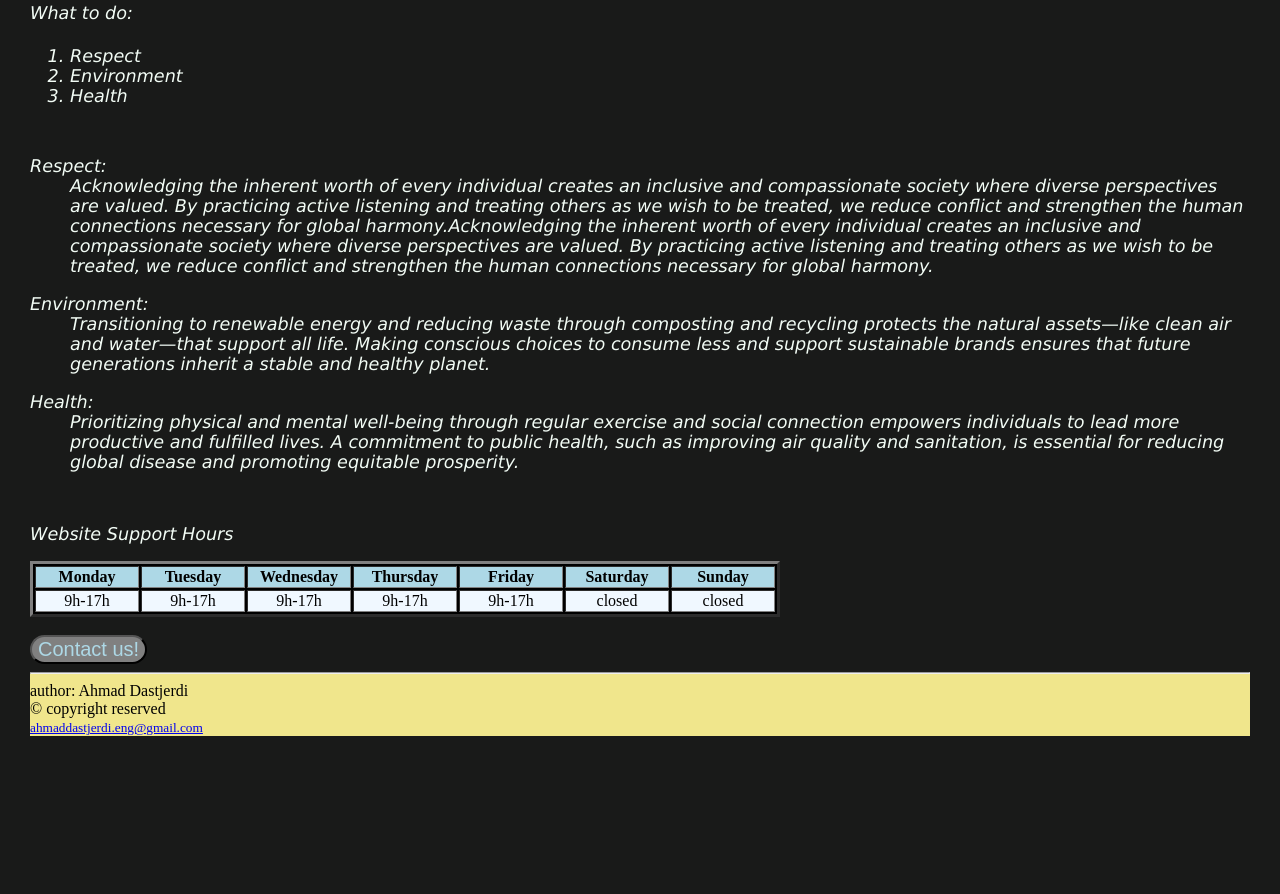
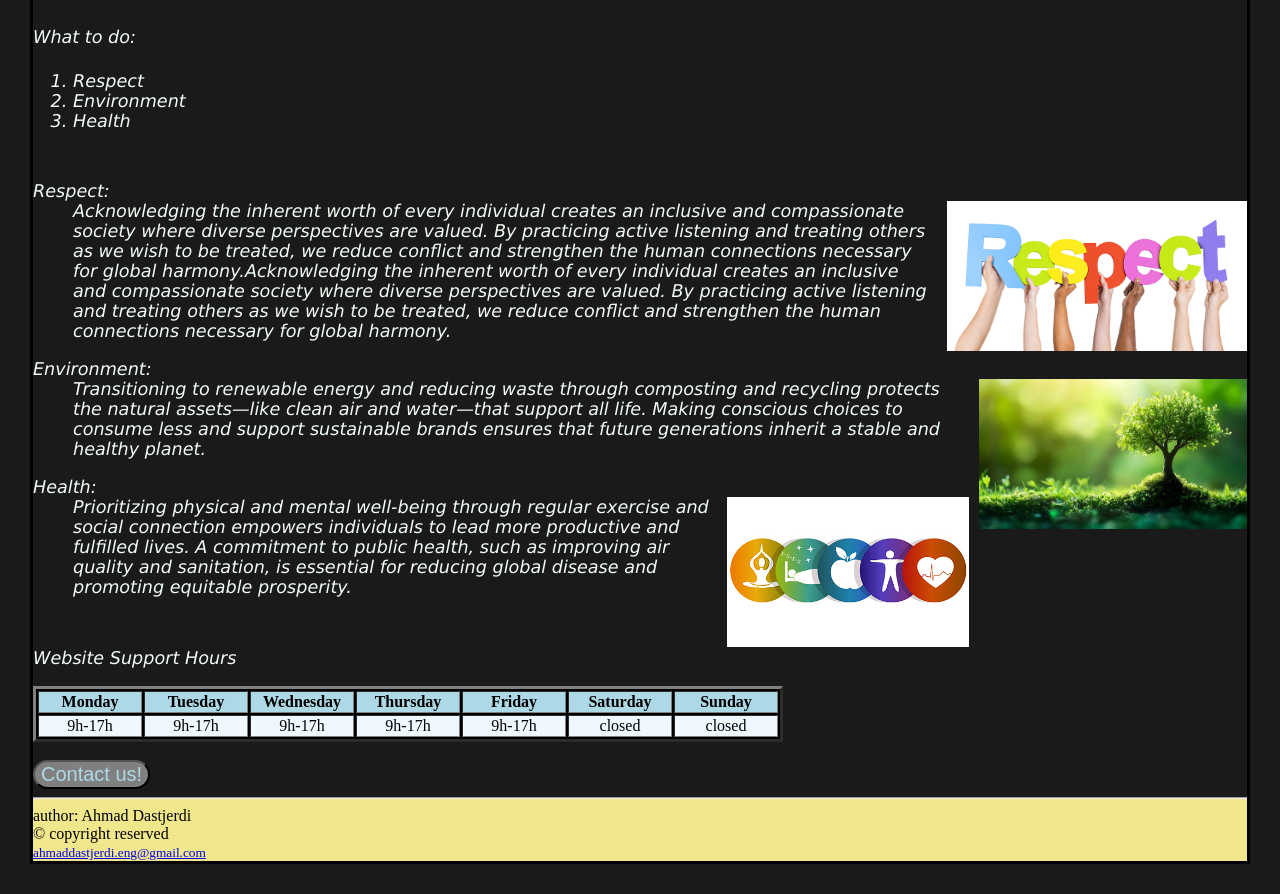
Before and after one commit to AhmadDastjerdiDev/frontend-lab, a website built with webpack: page index.html in a window 1280 px wide. Shown: the part 2037-2931 px from the top of the page. Before the commit the page ends 2803 px from the top, so only its background shows below. Built offline with nearby package versions, Linux system fonts and the light colour scheme; a web font is replaced by a local one.

Commit message:
Add float property to style

```diff
--- a/index.html
+++ b/index.html
@@ -108,16 +108,20 @@
 
         <dl>
           <dt class="written">Respect:</dt>
+          <img src="images/respect.png" height="150px" id="image1">
           <dd class="written">Acknowledging the inherent worth of every individual creates an inclusive and compassionate society where diverse perspectives are valued. By practicing active listening and treating others as we wish to be treated, we reduce conflict and strengthen the human connections necessary for global harmony.Acknowledging the inherent worth of every individual creates an inclusive and compassionate society where diverse perspectives are valued. By practicing active listening and treating others as we wish to be treated, we reduce conflict and strengthen the human connections necessary for global harmony.</dd>
+
           <br>
           <dt class="written">Environment:</dt>
+          <img src="images/environment.jpeg" height="150px" id="image2">
           <dd class="written">Transitioning to renewable energy and reducing waste through composting and recycling protects the natural assets—like clean air and water—that support all life. Making conscious choices to consume less and support sustainable brands ensures that future generations inherit a stable and healthy planet.</dd>
           <br>
           <dt class="written">Health:</dt>
+          <img src="images/health.jpg" height="150px" id="image3">
           <dd class="written">Prioritizing physical and mental well-being through regular exercise and social connection empowers individuals to lead more productive and fulfilled lives. A commitment to public health, such as improving air quality and sanitation, is essential for reducing global disease and promoting equitable prosperity.</dd>
         </dl>
 
-          <br>
+        <br>
 
         <h3 class="written">Website Support Hours</h3>
 
--- a/style.css
+++ b/style.css
@@ -5,6 +5,8 @@
 body{
   background-color: #191a19;
   margin: 30px;
+  border: 3px solid;
+  display: flow-root;
 }
 header{
   background-color: hsl(43, 34%, 62%);
@@ -78,3 +80,15 @@ header{
 #footer{
   background-color: hsl(43, 34%, 62%);
 }
+#image1{
+  float: right;
+  margin-left: 10px;
+}
+#image2{
+  float: right;
+  margin-left: 10px;
+}
+#image3{
+  float: right;
+  margin-left: 10px;
+}
```
Also changed, not shown: images/Innovation.jpg (added), images/environment.jpeg (added), images/health.jpg (added), images/respect.png (added), 1 other file.
